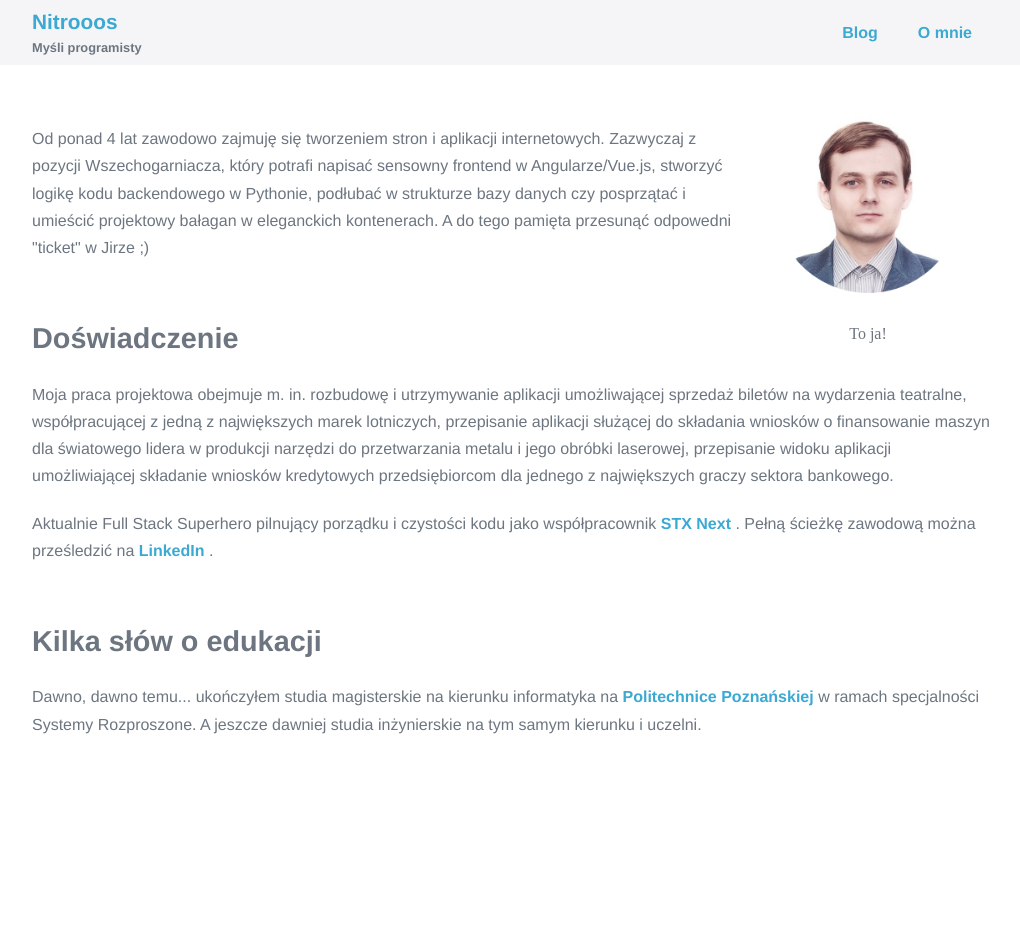
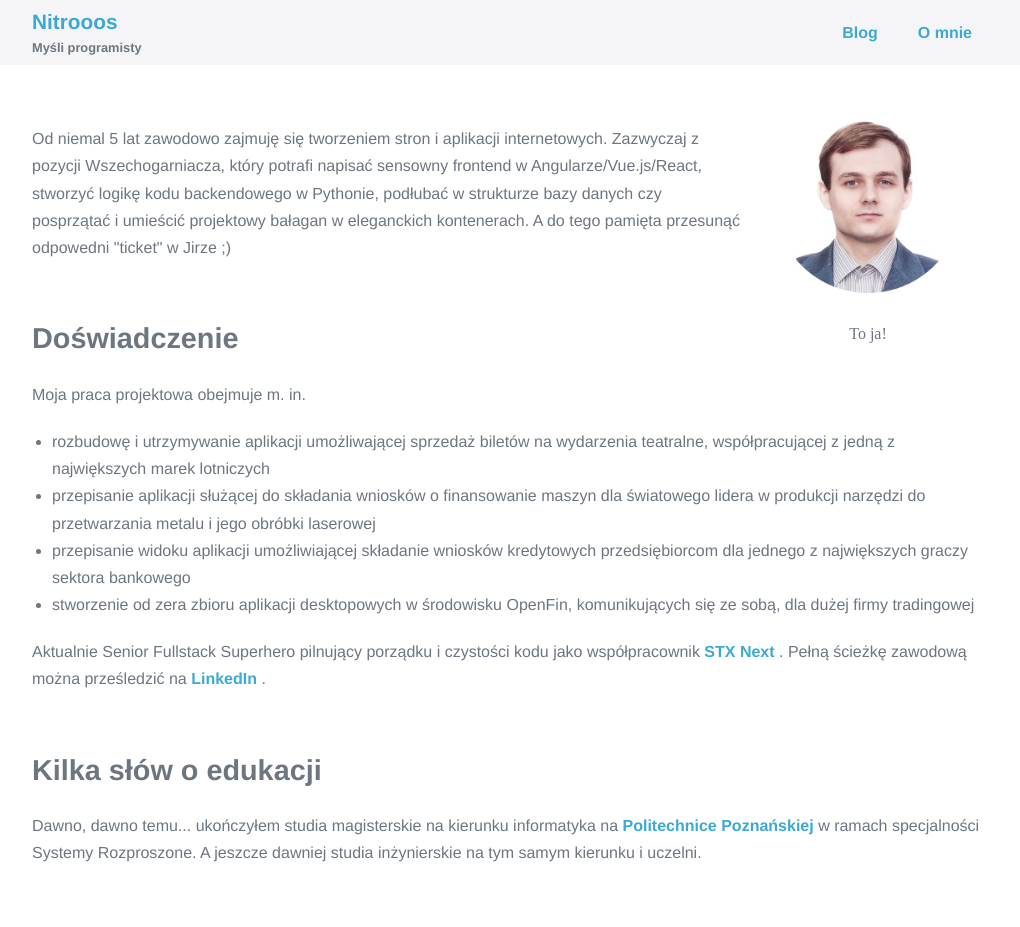
Before and after one commit to Nitrooos/Nitrooos.github.io, a Jekyll site: the page built from _authors/pl/nitrooos.md, in a window 1280 px wide. Shown: the whole page, without its empty margins (128-1148 px from the left). Built offline with Jekyll 4.4.1, drawn with Linux system fonts in a browser that asks for light colours; before the commit the page ends 900 px from its top, so only the background shows below that.

Commit message:
NIT-14 Update polish "About me" page

```diff
--- a/_authors/pl/nitrooos.md
+++ b/_authors/pl/nitrooos.md
@@ -18,25 +18,28 @@ permalink: /authors/nitrooos
   </figure>
 </aside>
 <p>
-  Od ponad 4 lat zawodowo zajmuję się tworzeniem stron i aplikacji
+  Od niemal 5 lat zawodowo zajmuję się tworzeniem stron i aplikacji
   internetowych. Zazwyczaj z pozycji Wszechogarniacza, który potrafi napisać
-  sensowny frontend w Angularze/Vue.js, stworzyć logikę kodu backendowego w
+  sensowny frontend w Angularze/Vue.js/React, stworzyć logikę kodu backendowego w
   Pythonie, podłubać w strukturze bazy danych czy posprzątać i umieścić
   projektowy bałagan w eleganckich kontenerach. A do tego pamięta przesunąć
   odpowedni "ticket" w Jirze ;)
 </p>
 # Doświadczenie
+
+Moja praca projektowa obejmuje m. in.
+
+* rozbudowę i utrzymywanie aplikacji umożliwającej sprzedaż biletów na wydarzenia
+teatralne, współpracującej z jedną z największych marek lotniczych
+* przepisanie aplikacji służącej do składania wniosków o finansowanie maszyn dla
+światowego lidera w produkcji narzędzi do przetwarzania metalu i jego obróbki laserowej
+* przepisanie widoku aplikacji umożliwiającej składanie wniosków kredytowych
+przedsiębiorcom dla jednego z największych graczy sektora bankowego
+* stworzenie od zera zbioru aplikacji desktopowych w środowisku OpenFin,
+komunikujących się ze sobą, dla dużej firmy tradingowej
+
 <p>
-  Moja praca projektowa obejmuje m. in. rozbudowę i utrzymywanie aplikacji
-  umożliwającej sprzedaż biletów na wydarzenia teatralne, współpracującej z
-  jedną z największych marek lotniczych, przepisanie aplikacji służącej do
-  składania wniosków o finansowanie maszyn dla światowego lidera w produkcji
-  narzędzi do przetwarzania metalu i jego obróbki laserowej, przepisanie
-  widoku aplikacji umożliwiającej składanie wniosków kredytowych
-  przedsiębiorcom dla jednego z największych graczy sektora bankowego.
-</p>
-<p>
-  Aktualnie Full Stack Superhero pilnujący porządku i czystości kodu jako
+  Aktualnie Senior Fullstack Superhero pilnujący porządku i czystości kodu jako
   współpracownik
   <strong>
     <a
```
